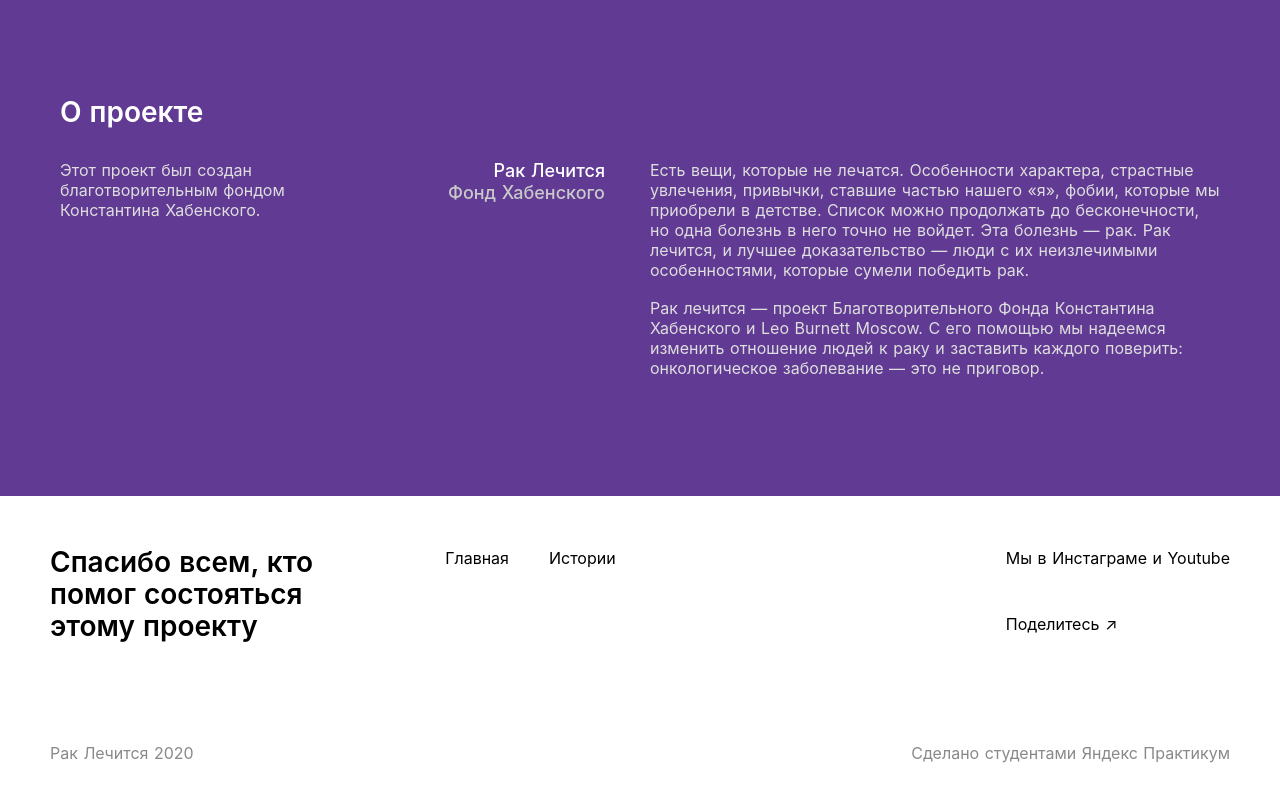
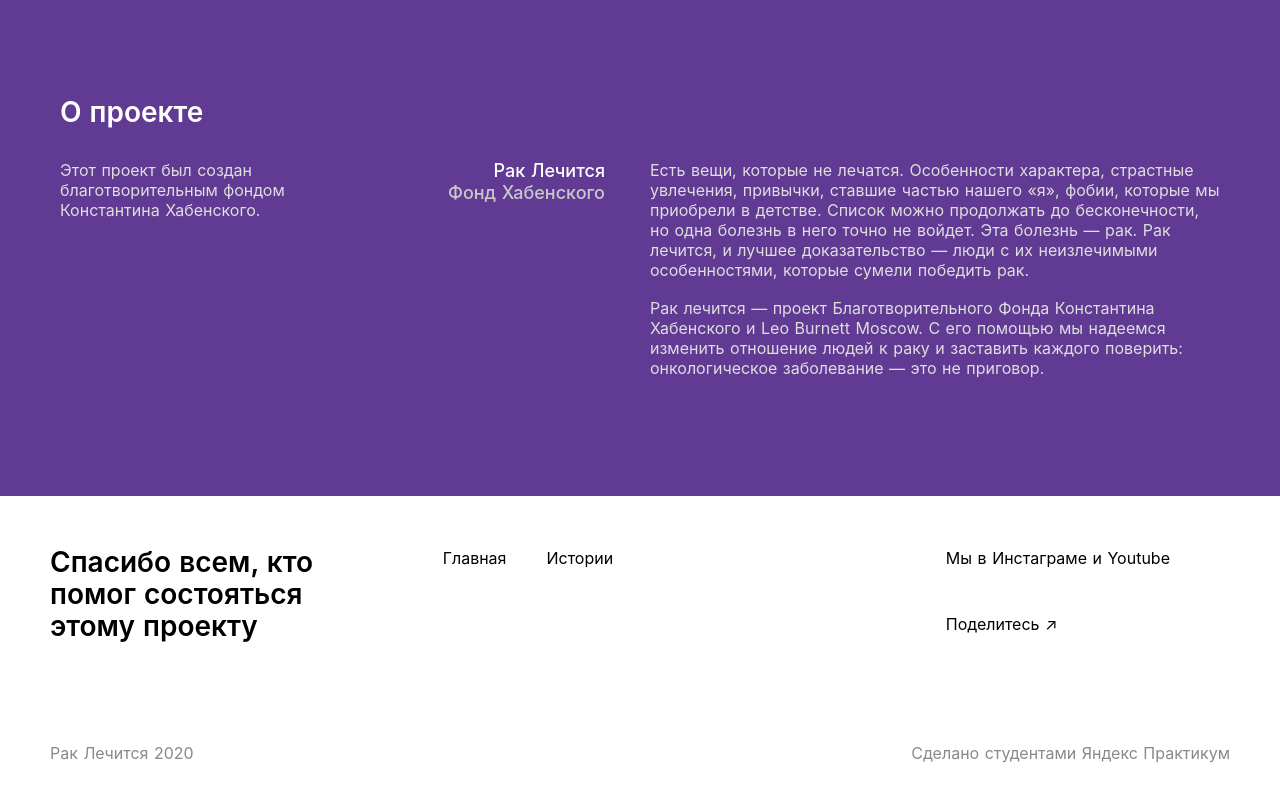
Before and after one commit to orDanAn/rac-lechitca, a Nuxt app: page / in a window 1280 px wide. Shown: the part 4467-5267 px from the top of the page. Built offline with nearby package versions, Linux system fonts and the light colour scheme; a web font is replaced by a local one.

Commit message:
подогнал футер под pixel perfect

```diff
--- a/components/Footer.vue
+++ b/components/Footer.vue
@@ -69,6 +69,7 @@
   justify-content: space-between;
   list-style-type: none;
   min-height: 94px;
+  margin-right: 60px;
 }
 .footer__info {
   display: flex;
@@ -86,7 +87,7 @@
   justify-content: space-between;
   list-style-type: none;
   padding: 0;
-  margin-right: 230px;
+  margin-right: 237px;
 }
 .footer__main-link {
   padding-right: 40px;
@@ -135,7 +136,7 @@
     max-width: 330px;
   }
   .footer__main-list {
-    margin-right: 285px;
+    margin-right: 230px;
   }
   .footer__list {
     min-height: 90px;
```
